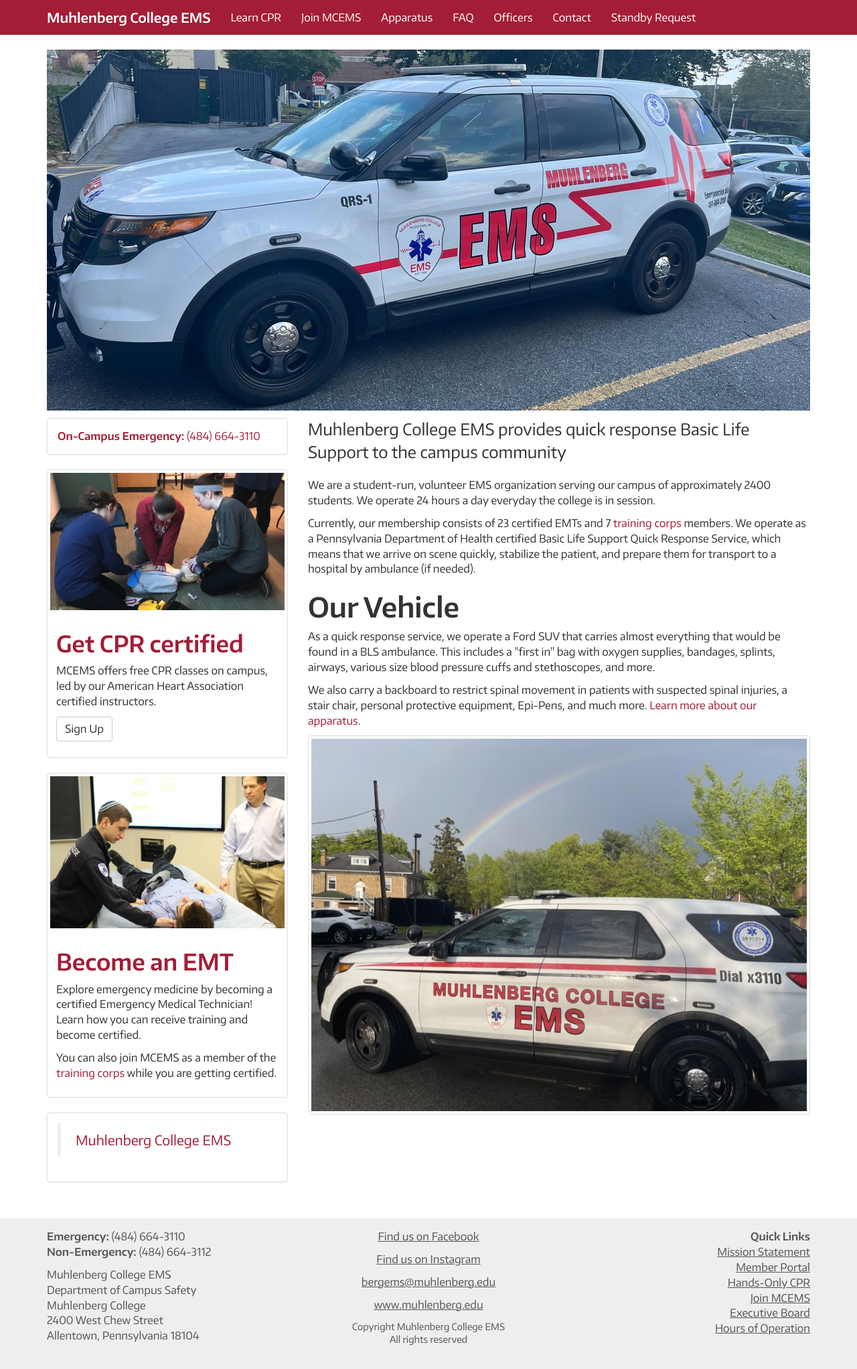
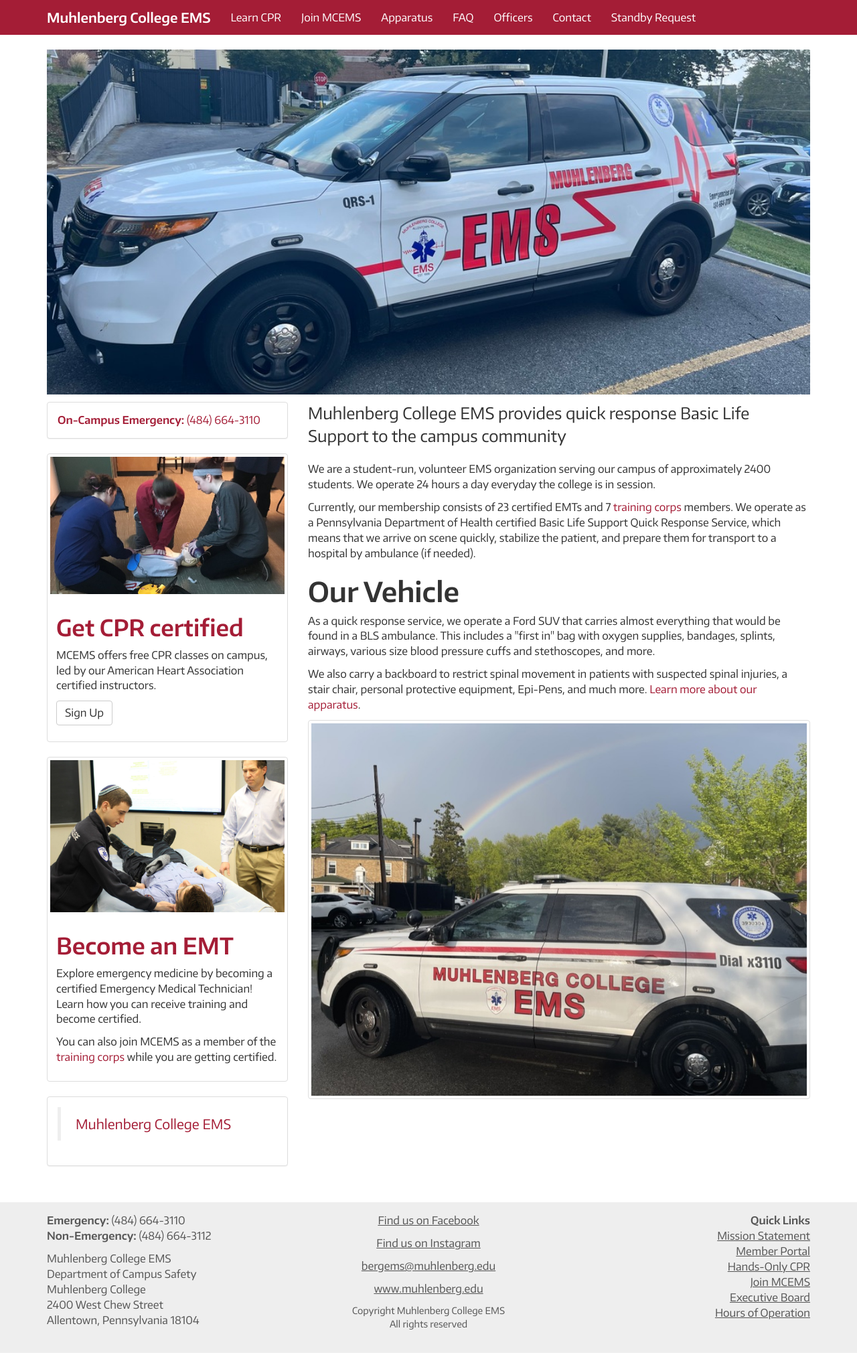
Before and after one commit to MCEMS/www, a Jekyll site: the page built from index.html, in a window 1280 px wide. Shown: the whole page at 67% size. Built offline with Jekyll 4.4.1, drawn with Linux system fonts in a browser that asks for light colours; nearby versions of some CDN libraries; after the commit the page ends 2020 px from its top, so only the background shows below that.

Commit message:
Update default.html

```diff
--- a/_layouts/default.html
+++ b/_layouts/default.html
@@ -50,7 +50,7 @@
     <div class="container">
       <div class="row hidden-sm hidden-xs">
         <div class="col-sm-12">
-          <p><img class="banner" src="/assets/images/Newgraphicsjimmy1.jpeg"></p>
+          <p><img class="banner" src="/assets/images/newgraphics.jpeg"></p>
         </div>
       </div>
       {{ content }}
```
